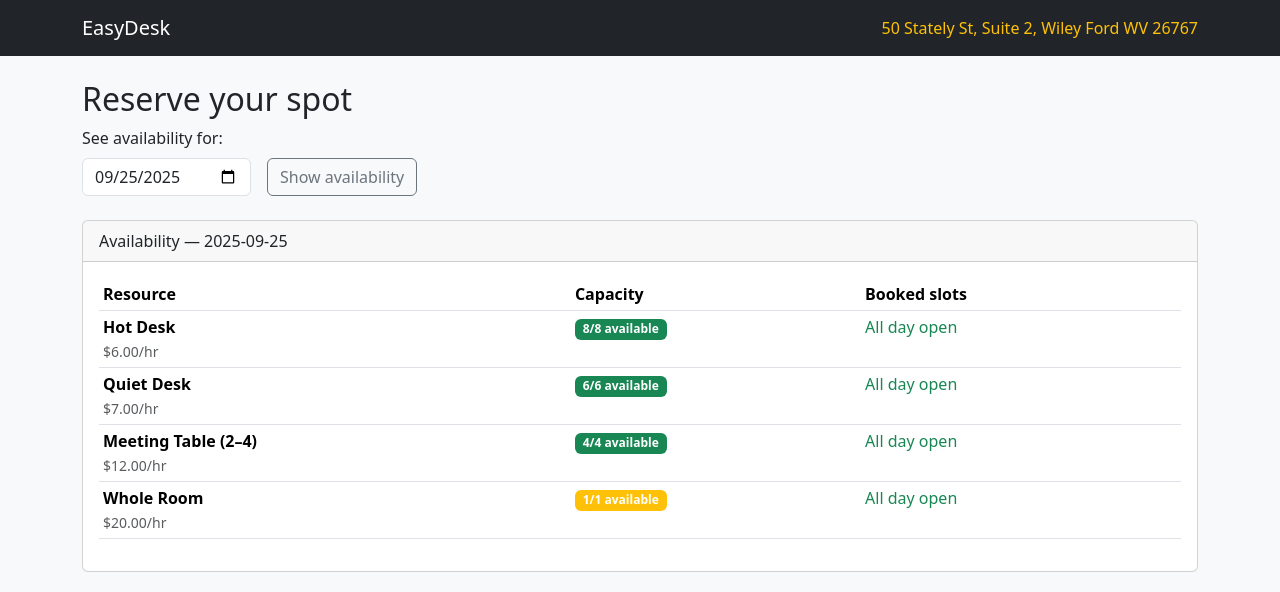
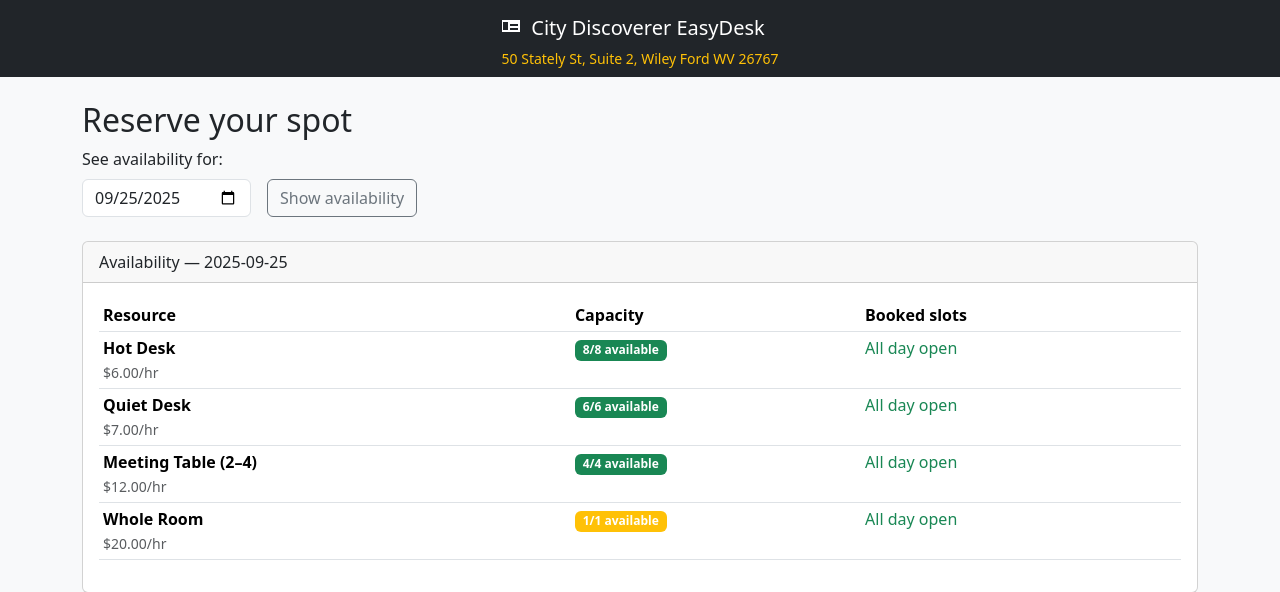
Before and after one commit to felabayomi/ReserveEZ, a Flask app: page /book in a window 1280 px wide. Shown: the top 592 px of the page. Run offline with Flask 3, Linux system fonts and the light colour scheme.

Commit message:
Center EasyDesk name and address with added icon
Update base.html to center the navbar brand and text, incorporating a new SVG icon for visual enhancement.

Replit-Commit-Author: Agent
Replit-Commit-Session-Id: fd3b8299-a552-4551-beaa-734a1d42897e
Replit-Commit-Checkpoint-Type: full_checkpoint
Replit-Commit-Screenshot-Url: https://storage.googleapis.com/screenshot-production-us-central1/c70ea1f2-67d3-4bcd-bcb2-3b55e3e8027e/fd3b8299-a552-4551-beaa-734a1d42897e/Edw5RKb

```diff
--- a/templates/base.html
+++ b/templates/base.html
@@ -9,8 +9,15 @@
 <body class="bg-light">
 <nav class="navbar navbar-expand-lg navbar-dark bg-dark">
   <div class="container">
-    <a class="navbar-brand" href="/">EasyDesk</a>
-    <span class="navbar-text text-warning">50 Stately St, Suite 2, Wiley Ford WV 26767</span>
+    <div class="mx-auto text-center">
+      <a class="navbar-brand d-flex align-items-center justify-content-center" href="/">
+        <svg width="24" height="24" viewBox="0 0 24 24" fill="currentColor" class="me-2">
+          <path d="M21 16H3V4h18v12zm-10-2h8v-2h-8v2zm0-4h8V8h-8v2zM4 14h5V6H4v8z"/>
+        </svg>
+        City Discoverer EasyDesk
+      </a>
+      <div class="text-warning small">50 Stately St, Suite 2, Wiley Ford WV 26767</div>
+    </div>
   </div>
 </nav>
 
```
Also changed, not shown: 1 other file.
